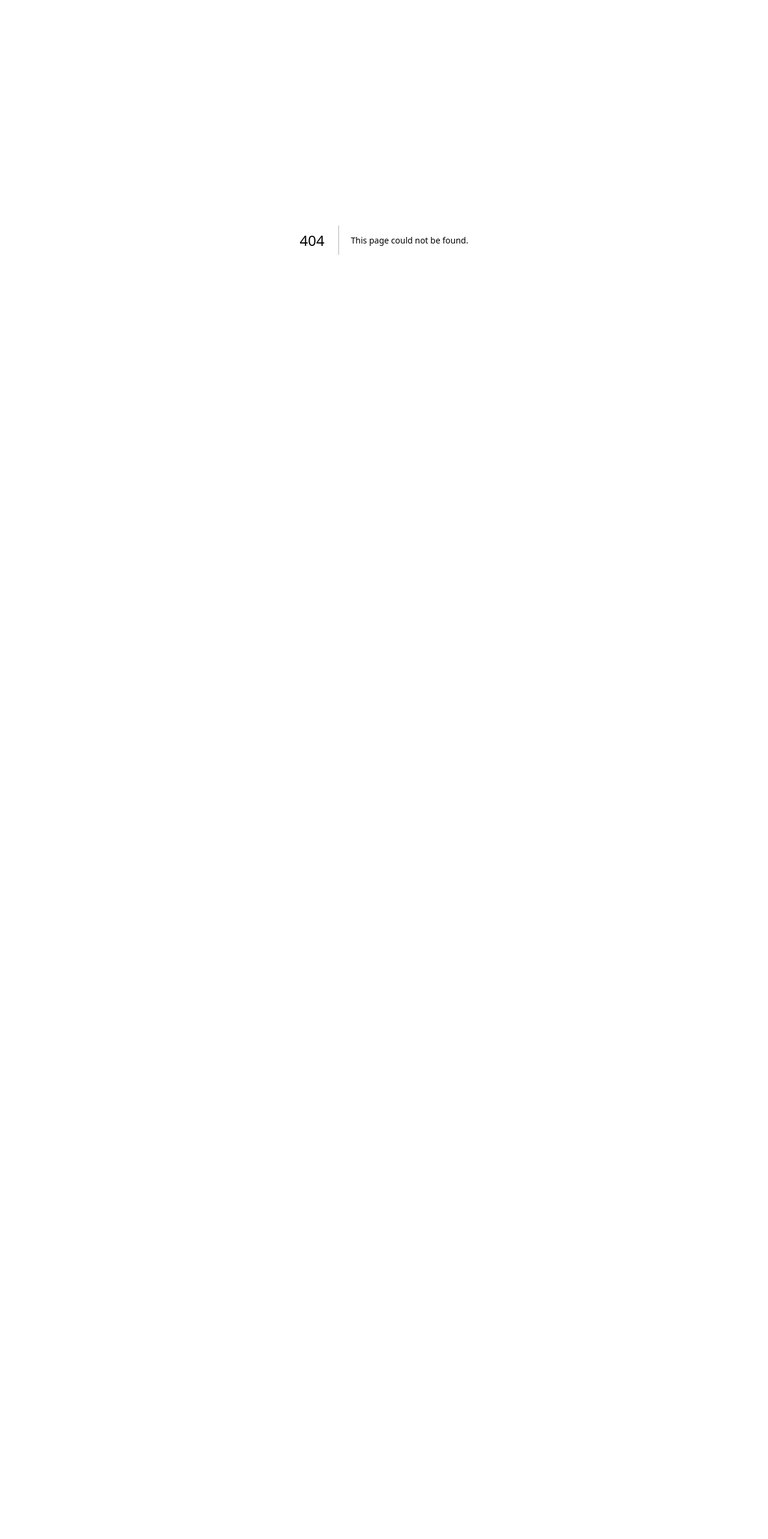
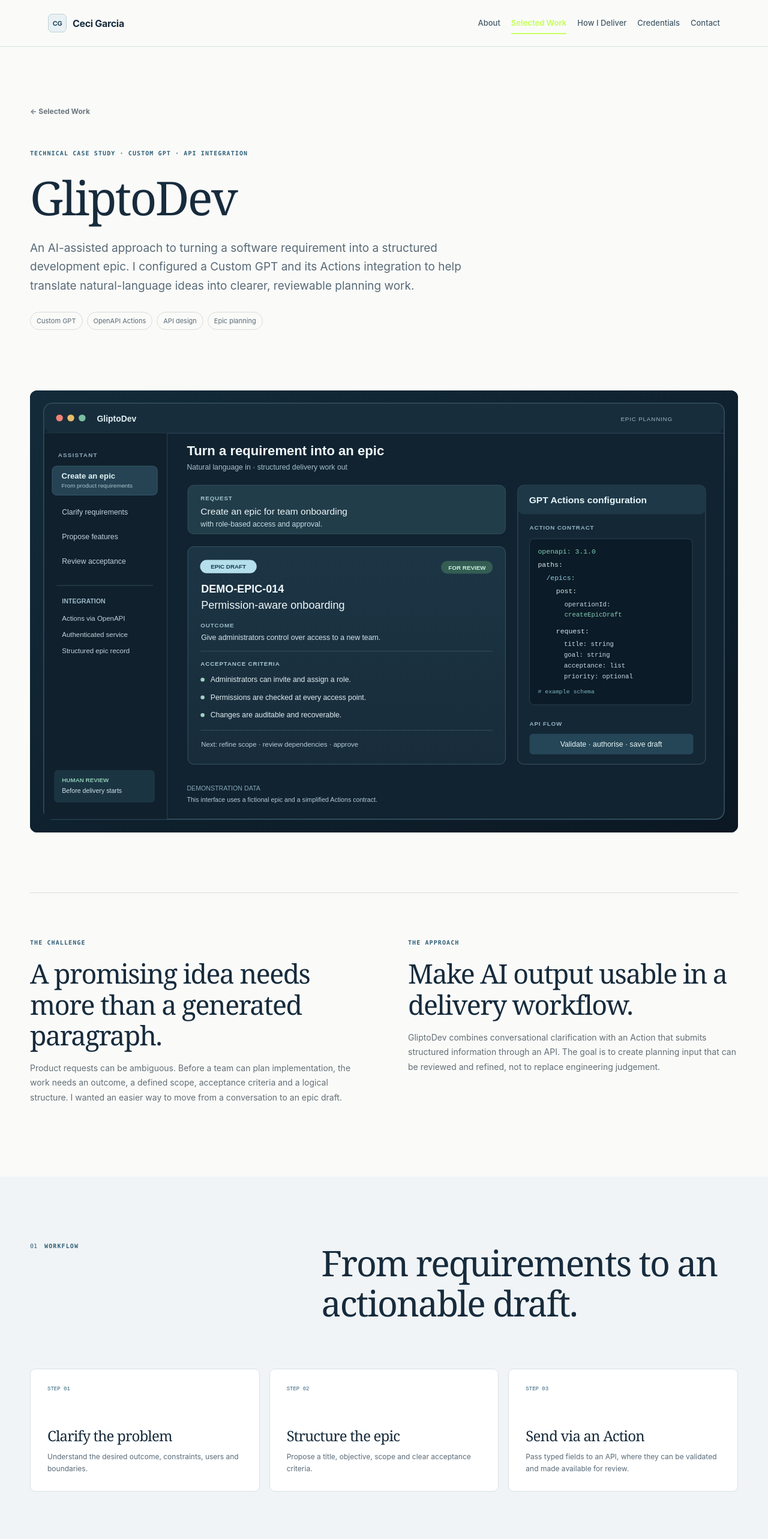
Before and after one commit to CeciG21/cg-website, a Next.js app: page /projects/gliptodev in a window 1280 px wide. Before the commit this address had no page. Shown: the top 2566 px of the page at 60% size. Before the commit the page ends 800 px from the top, so only its background shows below. Built offline with nearby package versions, Linux system fonts and the light colour scheme.

Commit message:
feat: add GliptoDev AI epic planning case study

```diff
--- /dev/null
+++ b/app/projects/gliptodev/page.tsx
@@ -0,0 +1,160 @@
+import type { Metadata } from "next";
+import Link from "next/link";
+import { SiteFooter, SiteHeader } from "../../components/SiteChrome";
+
+export const metadata: Metadata = {
+  title: "GliptoDev | AI-Assisted Epic Planning | Ceci Garcia",
+  description: "Using a Custom GPT, Actions and structured API contracts to turn software requirements into reviewable development epics.",
+};
+
+const actionSchema = [
+  "openapi: 3.1.0",
+  "info:",
+  "  title: Epic Planning Actions",
+  "  version: '1.0'",
+  "paths:",
+  "  /epics/drafts:",
+  "    post:",
+  "      operationId: createEpicDraft",
+  "      summary: Create an epic proposal for review",
+  "      requestBody:",
+  "        required: true",
+  "        content:",
+  "          application/json:",
+  "            schema:",
+  "              type: object",
+  "              required: [title, objective]",
+  "              properties:",
+  "                title: { type: string }",
+  "                objective: { type: string }",
+  "                acceptanceCriteria:",
+  "                  type: array",
+  "                  items: { type: string }",
+  "      responses:",
+  "        '200':",
+  "          description: Structured draft accepted",
+].join("\n");
+
+export default function GliptoDevPage() {
+  return (
+    <>
+      <SiteHeader />
+      <main id="main-content">
+        <section className="section-shell mp-case-hero">
+          <Link className="mp-back" href="/projects/">← Selected Work</Link>
+          <span className="section-kicker">TECHNICAL CASE STUDY · CUSTOM GPT · API INTEGRATION</span>
+          <h1>GliptoDev</h1>
+          <p className="mp-case-lede">
+            An AI-assisted approach to turning a software requirement into a structured development
+            epic. I configured a Custom GPT and its Actions integration to help translate
+            natural-language ideas into clearer, reviewable planning work.
+          </p>
+          <div className="project-tags">
+            <span>Custom GPT</span><span>OpenAPI Actions</span><span>API design</span><span>Epic planning</span>
+          </div>
+        </section>
+
+        <section className="section-shell mp-screenshot-section">
+          <figure className="mp-screenshot-frame">
+            <img
+              src="/images/gliptodev-epic-actions.svg"
+              alt="GliptoDev interface example: a proposed development epic alongside an Actions API contract"
+              width={1440}
+              height={900}
+            />
+          </figure>
+        </section>
+
+        <section className="section-shell mp-case-grid" aria-label="Context and approach">
+          <article>
+            <span className="section-kicker">THE CHALLENGE</span>
+            <h2>A promising idea needs more than a generated paragraph.</h2>
+            <p>
+              Product requests can be ambiguous. Before a team can plan implementation, the
+              work needs an outcome, a defined scope, acceptance criteria and a logical
+              structure. I wanted an easier way to move from a conversation to an epic draft.
+            </p>
+          </article>
+          <article>
+            <span className="section-kicker">THE APPROACH</span>
+            <h2>Make AI output usable in a delivery workflow.</h2>
+            <p>
+              GliptoDev combines conversational clarification with an Action that submits
+              structured information through an API. The goal is to create planning input
+              that can be reviewed and refined, not to replace engineering judgement.
+            </p>
+          </article>
+        </section>
+
+        <section className="projects-section mp-case-dark" aria-labelledby="gliptodev-flow">
+          <div className="section-shell">
+            <div className="section-heading split-heading">
+              <div><span className="section-number">01</span><span className="section-kicker">WORKFLOW</span></div>
+              <h2 id="gliptodev-flow">From requirements to an actionable draft.</h2>
+            </div>
+            <div className="mp-benefit-grid">
+              <article><span>STEP 01</span><h3>Clarify the problem</h3><p>Understand the desired outcome, constraints, users and boundaries.</p></article>
+              <article><span>STEP 02</span><h3>Structure the epic</h3><p>Propose a title, objective, scope and clear acceptance criteria.</p></article>
+              <article><span>STEP 03</span><h3>Send via an Action</h3><p>Pass typed fields to an API, where they can be validated and made available for review.</p></article>
+            </div>
+          </div>
+        </section>
+
+        <section className="section-shell mp-case-details" aria-labelledby="gliptodev-design">
+          <div><span className="section-kicker">TECHNICAL IMPLEMENTATION</span><h2 id="gliptodev-design">GPT configuration, Actions and APIs.</h2></div>
+          <div className="mp-detail-list">
+            <div><b>GPT instructions</b><p>Guide the conversation towards requirements that can be expressed as an epic rather than vague feature requests.</p></div>
+            <div><b>Action schema</b><p>Describe an API operation using OpenAPI, including the accepted fields and the expected response.</p></div>
+            <div><b>API setup</b><p>Keep authentication, validation and persistence on the service side, with a defined boundary between AI suggestions and system records.</p></div>
+            <div><b>Review</b><p>Allow a human to check scope, dependencies and acceptance criteria before development is authorised.</p></div>
+          </div>
+        </section>
+
+        <section className="section-shell gliptodev-schema" aria-labelledby="gliptodev-schema-title">
+          <div>
+            <span className="section-kicker">ACTIONS CONFIGURATION</span>
+            <h2 id="gliptodev-schema-title">A defined interface between GPT and API.</h2>
+            <p>
+              An OpenAPI operation makes it possible to turn conversational output
+              into a predictable request. This compact example demonstrates the
+              setup pattern without reproducing an internal endpoint or credentials.
+            </p>
+          </div>
+          <div className="gliptodev-schema-panel">
+            <span className="gliptodev-schema-heading">Example OpenAPI Actions definition</span>
+            <pre><code>{actionSchema}</code></pre>
+          </div>
+        </section>
+
+        <section className="section-shell mp-case-grid" aria-label="Contribution and relevance">
+          <article>
+            <span className="section-kicker">MY CONTRIBUTION</span>
+            <h2>Making a conversational assistant useful to engineering teams.</h2>
+            <p>
+              I developed the AI-supported epic creation approach and worked on the
+              Custom GPT configuration, Actions setup and API integration. My focus
+              was on translating planning requirements into structured information
+              that a team could actually use.
+            </p>
+          </article>
+          <article>
+            <span className="section-kicker">WHY IT MATTERS</span>
+            <h2>Practical AI is as much about integration as prompting.</h2>
+            <p>
+              This work brings together product thinking, API contracts,
+              system integration and delivery governance. It reflects my
+              approach to AI: solve a recognisable engineering problem,
+              preserve review points and make the result actionable.
+            </p>
+          </article>
+        </section>
+
+        <section className="section-shell mp-next-project">
+          <span>Related case study</span>
+          <Link href="/projects/ai-delivery-triage/">AI Delivery Triage Assistant →</Link>
+        </section>
+      </main>
+      <SiteFooter />
+    </>
+  );
+}
```
